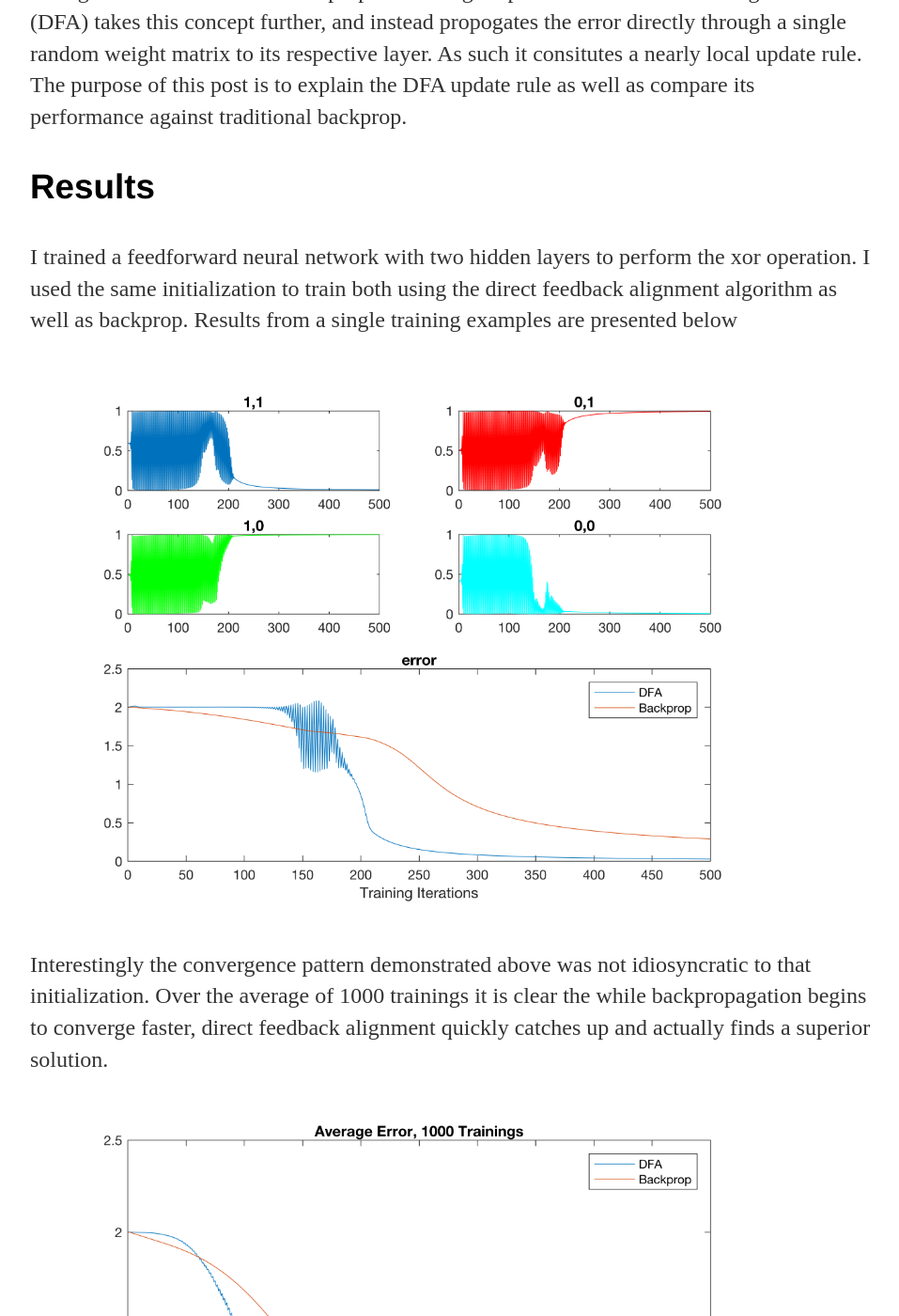
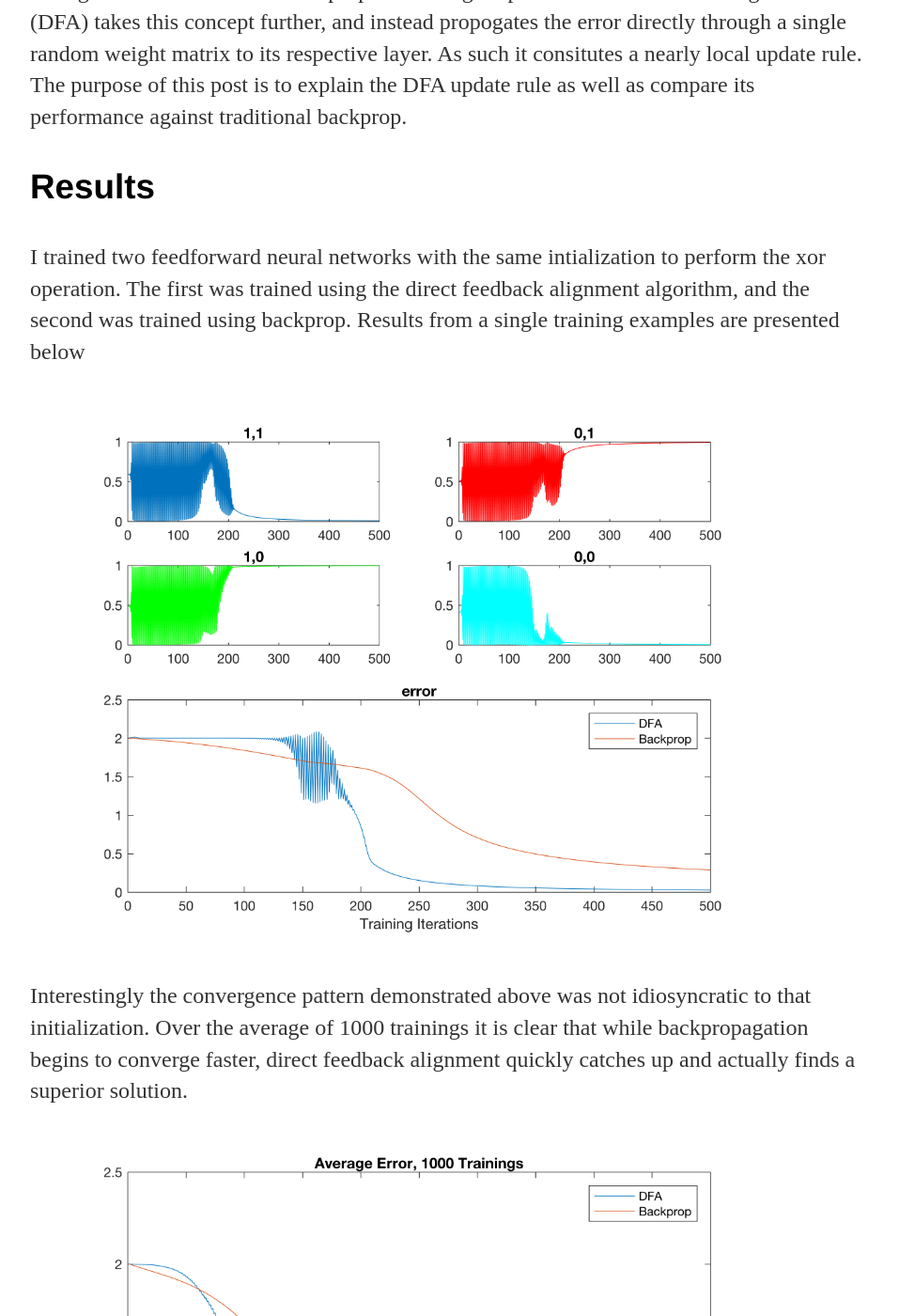
Before and after one commit to dbehrlich/dbehrlich.github.io, a Jekyll site: the page built from _posts/2016-10-15-daniel-ehrlich-direct-feedback-alignment.md, in a window 1280 px wide and 1400 px high, scrolled down 466 px. Shown: the whole window at 94% size, without its empty margins (160-1117 px from the left). Built offline with Jekyll 4.4.1, drawn with Linux system fonts in a browser that asks for light colours; some of the changed text lies outside the part shown.

Commit message:
Second post images

```diff
--- a/_posts/2016-10-15-daniel-ehrlich-direct-feedback-alignment.md
+++ b/_posts/2016-10-15-daniel-ehrlich-direct-feedback-alignment.md
@@ -12,12 +12,17 @@
 
 <h3>Results</h3>
 
-<p>I trained a feedforward neural network with two hidden layers to perform the xor operation. I used the same initialization to train both using the direct feedback alignment algorithm as well as backprop. Results from a single training examples are presented below</p>
+<p>I trained two feedforward neural networks with the same intialization to perform the xor operation. The first was trained using the direct feedback alignment algorithm, and the second was trained using backprop. Results from a single training examples are presented below</p>
 
 <img src="/figures/DirectFeedbackAlignement_xor.png" alt="samples" style="width: 800px;"/>
 
-<p>Interestingly the convergence pattern demonstrated above was not idiosyncratic to that initialization. Over the average of 1000 trainings it is clear the while backpropagation begins to converge faster, direct feedback alignment quickly catches up and actually finds a superior solution.</p>
+<p>Interestingly the convergence pattern demonstrated above was not idiosyncratic to that initialization. Over the average of 1000 trainings it is clear that while backpropagation begins to converge faster, direct feedback alignment quickly catches up and actually finds a superior solution.</p>
 
 <img src="/figures/DirectFeedbackAlignement_xor_1000.png" alt="samples" style="width: 800px;"/>
 
+
+<h3>References</h3>
+
+<p>Nøkland, Arild. "Direct Feedback Alignment Provides Learning in Deep Neural Networks." arXiv preprint arXiv:1609.01596 (2016).</p>
+
 </div>
```
